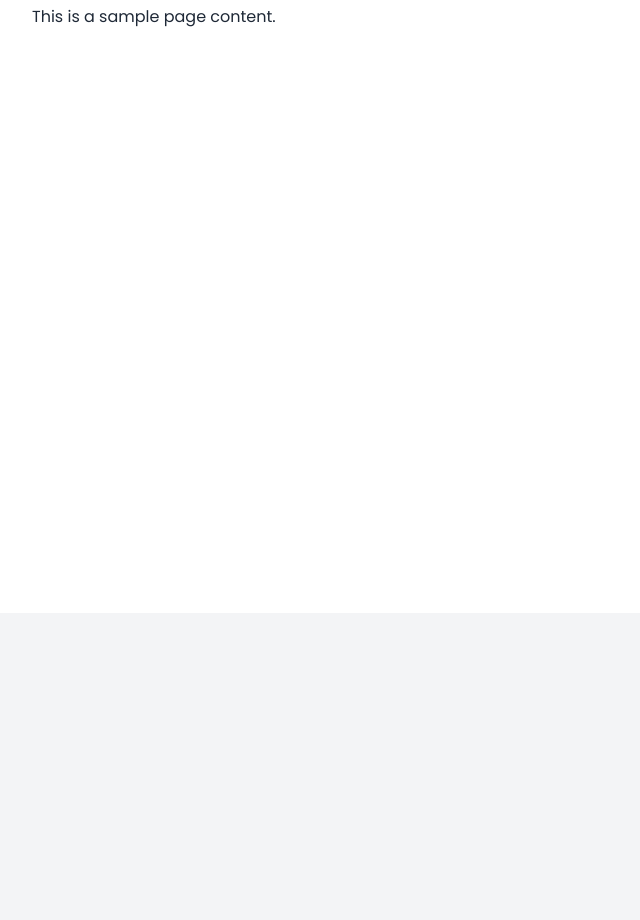
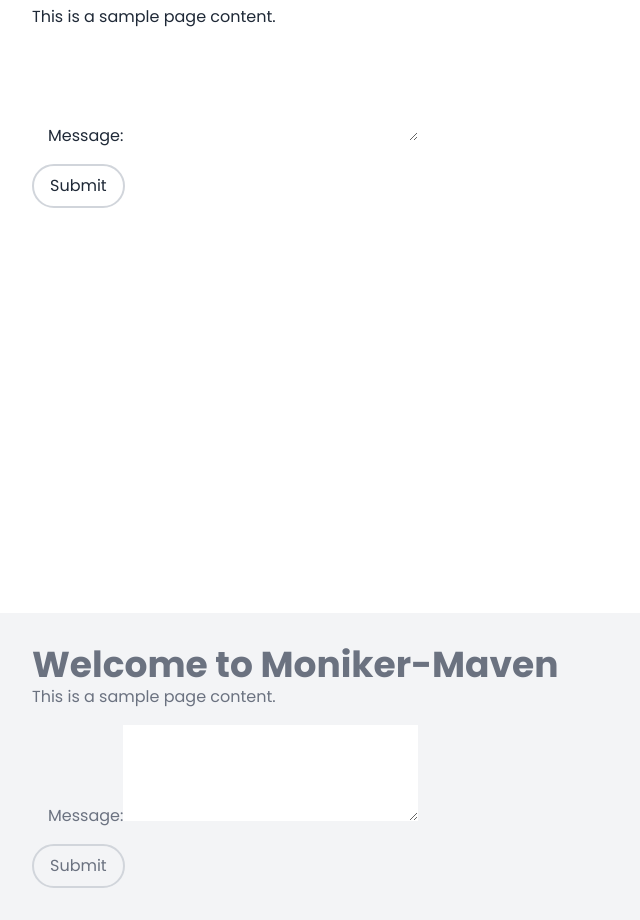
Before and after one commit to Sujan-Koirala021/moniker-maven, a React (Create React App) app in the folder client/: page / in a window 1280 px wide. Shown: the part 187-1107 px from the top of the page, without its empty margins (0-640 px from the left). Before the commit the page ends 800 px from the top, so only its background shows below. Built offline with nearby package versions, Linux system fonts and the light colour scheme.

Commit message:
Made modular

```diff
--- a/client/src/App.js
+++ b/client/src/App.js
@@ -1,10 +1,11 @@
 import React from "react";
-import Navbar from "./components/NavBar";
+// import Navbar from "./components/NavBar";
+import Home from "./pages/Home";
 
 function App() {
   return (
     <div className="app">
-      <Navbar />
+      <Home />
     </div>
   );
 }
--- a/client/src/components/NavBar.jsx
+++ b/client/src/components/NavBar.jsx
@@ -1,3 +1,4 @@
+// import React, { useState } from "react";
 import React, { useState, useEffect } from "react";
 import {
   PaperAirplaneIcon,
@@ -23,6 +24,26 @@
       document.documentElement.classList.remove('dark');
     }
   }, [darkMode]);
+
+  const [message, setMessage] = useState("");
+  const [response, setResponse] = useState("");
+
+  const handleSubmit = async (e) => {
+    e.preventDefault();
+    try {
+      const res = await fetch("/api/submit", {
+        method: "POST",
+        headers: {
+          "Content-Type": "application/json"
+        },
+        body: JSON.stringify({ message })
+      });
+      const data = await res.text();
+      setResponse(data);
+    } catch (error) {
+      console.error("Error:", error);
+    }
+  };
 
   return (
     <div className="min-h-screen bg-white dark:bg-gray-800 text-gray-800 dark:text-white">
@@ -56,20 +77,18 @@
               <div className="hidden sm:flex items-center gap-10">
                 <div className="hidden lg:flex items-center gap-2">
                   <MoonIcon
-                    className={`h-6 w-6 cursor-pointer ${
-                      darkMode ? "text-yellow-500" : "text-gray-700"
-                    }`}
+                    className={`h-6 w-6 cursor-pointer ${darkMode ? "text-yellow-500" : "text-gray-700"
+                      }`}
                     onClick={handleThemeToggle}
                   />
                   <SunIcon
-                    className={`h-6 w-6 cursor-pointer ${
-                      darkMode ? "text-gray-700" : "text-yellow-500"
-                    }`}
+                    className={`h-6 w-6 cursor-pointer ${darkMode ? "text-gray-700" : "text-yellow-500"
+                      }`}
                     onClick={handleThemeToggle}
                   />
                 </div>
                 <div>
-                  <button className="rounded-full border-solid border-2 border-gray-300 py-2 px-4 hover:bg-gray-700 hover:text-gray-100">
+                  <button className="button">
                     Free Trial
                   </button>
                 </div>
@@ -85,9 +104,8 @@
         </div>
         {/* mobile navigation */}
         <div
-          className={`fixed z-40 w-full bg-gray-100 dark:bg-gray-700 overflow-hidden flex flex-col lg:hidden gap-12 origin-top duration-700 ${
-            !toggleMenu ? "h-0" : "h-full"
-          }`}
+          className={`fixed z-40 w-full bg-gray-100 dark:bg-gray-700 overflow-hidden flex flex-col lg:hidden gap-12 origin-top duration-700 ${!toggleMenu ? "h-0" : "h-full"
+            }`}
         >
           <div className="px-8">
             <div className="flex flex-col gap-8 font-bold tracking-wider">
@@ -101,11 +119,30 @@
           </div>
         </div>
       </nav>
-      {/* Page content */}
       <div className="p-8">
-        {/* Add your page content here */}
         <h1 className="text-4xl font-bold">Welcome to Moniker-Maven</h1>
         <p>This is a sample page content.</p>
+        <form onSubmit={handleSubmit}>
+          <div className="p-4">
+            <label htmlFor="message">Message:</label>
+            <textarea
+              id="message"
+              name="message"
+              rows="4"
+              required
+              className="pd-4"
+              value={message}
+              onChange={(e) => setMessage(e.target.value)}
+            ></textarea>
+          </div>
+          <button className="button block" type="submit">Submit</button>
+        </form>
+        {response && (
+          <div className="mt-4 p-4 bg-gray-200 dark:bg-gray-700">
+            <h2 className="text-2xl font-bold">Response:</h2>
+            <pre>{response}</pre>
+          </div>
+        )}
       </div>
     </div>
   );
--- a/client/src/index.css
+++ b/client/src/index.css
@@ -17,3 +17,7 @@
   @apply transition duration-200;
   @apply text-gray-700
 }
+
+.button{
+  @apply rounded-full border-solid border-2 border-gray-300 py-2 px-4 hover:bg-gray-700 hover:text-gray-100
+}
--- a/client/src/pages/Home.jsx
+++ b/client/src/pages/Home.jsx
@@ -1,7 +1,11 @@
 import React from 'react'
-
+import Navbar from '../components/NavBar'
+import Prompt from './Prompt'
 export default function Home() {
   return (
-    <div>Home</div>
+    <>
+    <Navbar/>
+    <Prompt/>
+    </>
   )
 }
--- /dev/null
+++ b/client/src/pages/Prompt.jsx
@@ -0,0 +1,53 @@
+import React, { useState } from 'react'
+
+export default function Prompt() {
+    const [message, setMessage] = useState("");
+    const [response, setResponse] = useState("");
+
+    const handleSubmit = async (e) => {
+      e.preventDefault();
+      try {
+        const res = await fetch("/api/submit", {
+          method: "POST",
+          headers: {
+            "Content-Type": "application/json"
+          },
+          body: JSON.stringify({ message })
+        });
+        const data = await res.text();
+        setResponse(data);
+      } catch (error) {
+        console.error("Error:", error);
+      }
+    };
+  return (
+    <div>
+        <div className="p-8">
+        <h1 className="text-4xl font-bold">Welcome to Moniker-Maven</h1>
+        <p>This is a sample page content.</p>
+        <form onSubmit={handleSubmit}>
+          <div className="p-4">
+            <label htmlFor="message">Message:</label>
+            <textarea
+              id="message"
+              name="message"
+              rows="4"
+              required
+              className="pd-4"
+              value={message}
+              onChange={(e) => setMessage(e.target.value)}
+            ></textarea>
+          </div>
+          <button className="button block" type="submit">Submit</button>
+        </form>
+        {response && (
+          <div className="mt-4 p-4 bg-gray-200 dark:bg-gray-700">
+            <h2 className="text-2xl font-bold">Response:</h2>
+            <pre>{response}</pre>
+          </div>
+        )}
+      </div>
+
+    </div>
+  )
+}
```
